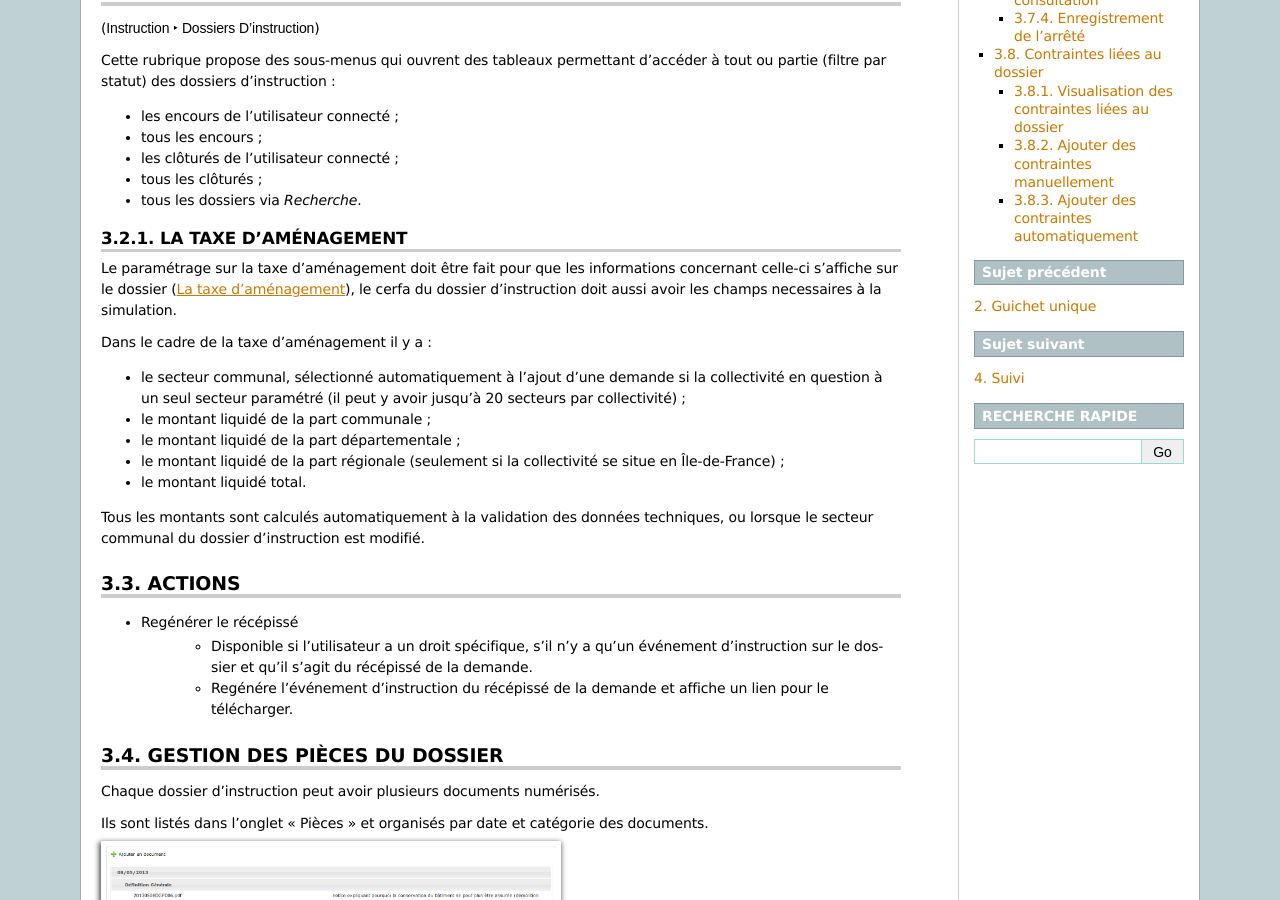
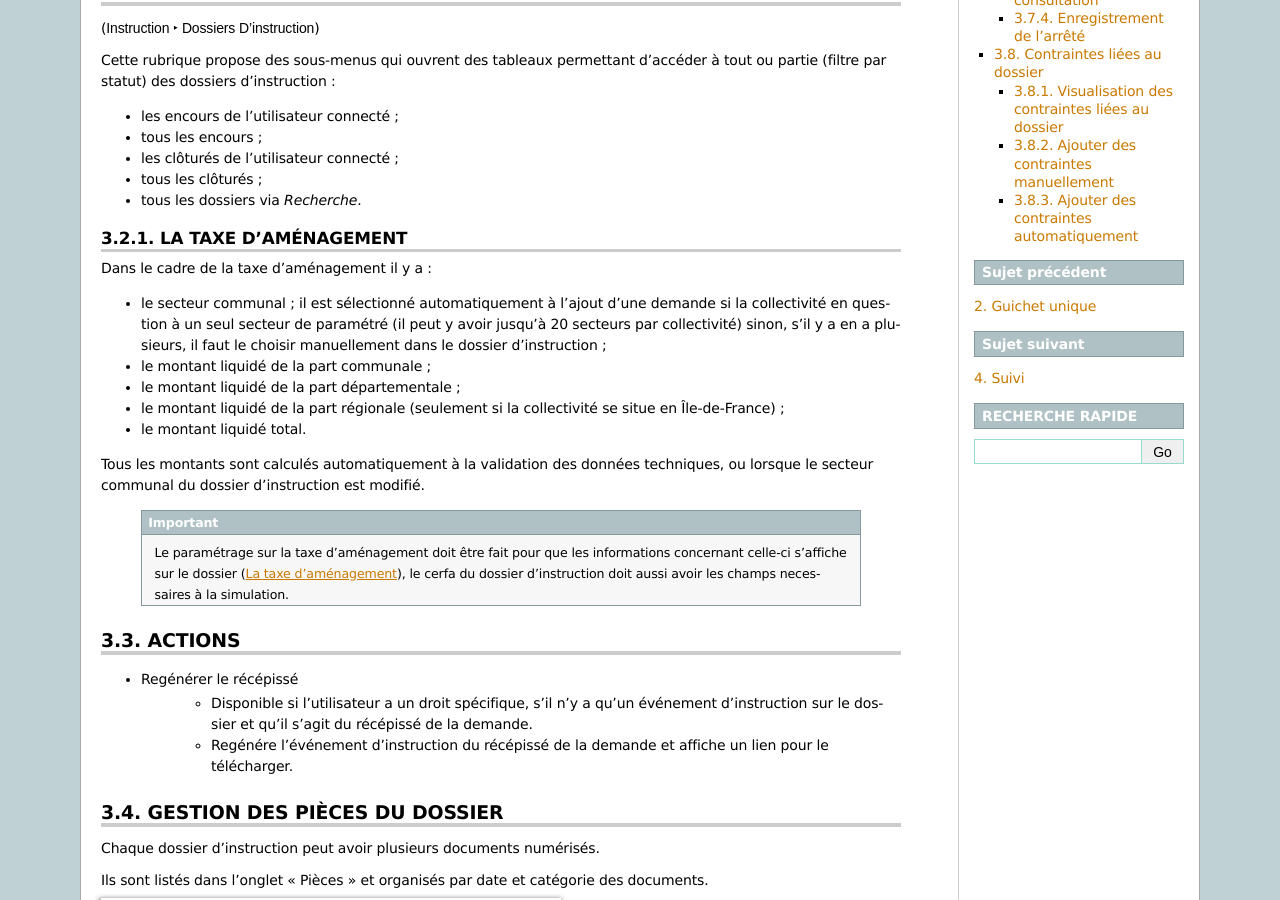
Before and after one commit to mpavaux/openads-documentation, a Sphinx documentation site: the page built from source/manuel_utilisateur/instruction.rst, in a window 1280 px wide and 900 px high, scrolled down 622 px. Built offline with Sphinx 7.4.7, drawn with Linux system fonts in a browser that asks for light colours.

Commit message:
Modification de la documentation concernant la taxe d'aménagement

```diff
--- a/source/manuel_utilisateur/instruction.rst
+++ b/source/manuel_utilisateur/instruction.rst
@@ -47,17 +47,17 @@
 La taxe d'aménagement
 =====================
 
-Le paramétrage sur la taxe d'aménagement doit être fait pour que les informations concernant celle-ci s'affiche sur le dossier (:ref:`parametrage_taxe_amenagement`), le cerfa du dossier d'instruction doit aussi avoir les champs necessaires à la simulation.
-
 Dans le cadre de la taxe d'aménagement il y a :
 
-* le secteur communal, sélectionné automatiquement à l'ajout d'une demande si la collectivité en question à un seul secteur paramétré (il peut y avoir jusqu'à 20 secteurs par collectivité) ;
+* le secteur communal ; il est sélectionné automatiquement à l'ajout d'une demande si la collectivité en question à un seul secteur de paramétré (il peut y avoir jusqu'à 20 secteurs par collectivité) sinon, s'il y a en a plusieurs, il faut le choisir manuellement dans le dossier d'instruction ;
 * le montant liquidé de la part communale ;
 * le montant liquidé de la part départementale ;
 * le montant liquidé de la part régionale (seulement si la collectivité se situe en Île-de-France) ;
 * le montant liquidé total.
 
 Tous les montants sont calculés automatiquement à la validation des données techniques, ou lorsque le secteur communal du dossier d'instruction est modifié.
+
+    .. important:: Le paramétrage sur la taxe d'aménagement doit être fait pour que les informations concernant celle-ci s'affiche sur le dossier (:ref:`parametrage_taxe_amenagement`), le cerfa du dossier d'instruction doit aussi avoir les champs necessaires à la simulation.
 
 =======
 Actions
```
